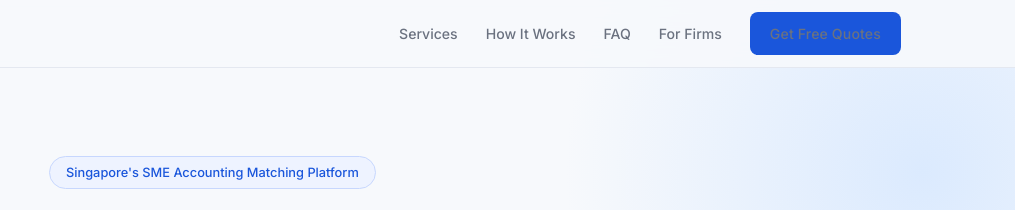
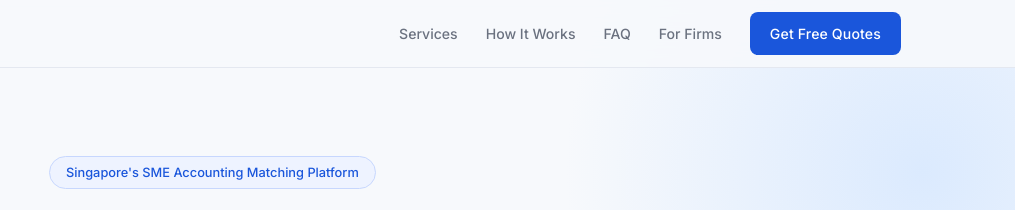
Before and after one commit to Kelsonchai/my-website, a plain HTML site: page index.html in a window 1280 px wide. Shown: the top 210 px of the page, 265-1280 px from the left. Drawn offline with Linux system fonts and the light colour scheme.

Commit message:
Fix nav button white text being overridden by nav link color

```diff
--- a/style.css
+++ b/style.css
@@ -88,6 +88,8 @@ a { color: inherit; text-decoration: none; }
 .nav__links { display: flex; align-items: center; gap: 28px; list-style: none; margin-left: auto; }
 .nav__links a { font-size: .88rem; font-weight: 500; color: var(--color-muted); transition: color .15s; }
 .nav__links a:hover { color: var(--color-text); }
+.nav__links a.btn--nav,
+.nav__links a.btn--nav:hover { color: #ffffff !important; }
 .nav__burger { display: none; flex-direction: column; gap: 5px; background: none; border: none; cursor: pointer; padding: 4px; margin-left: auto; }
 .nav__burger span { display: block; width: 22px; height: 2px; background: var(--color-dark); border-radius: 2px; transition: transform .22s, opacity .22s; }
 .nav__burger.open span:nth-child(1) { transform: translateY(7px) rotate(45deg); }
```
